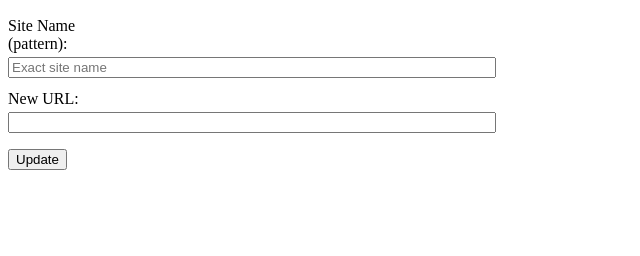
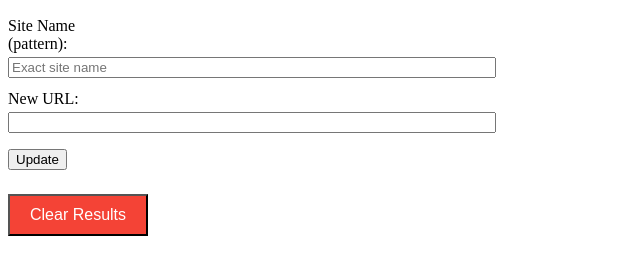
Before and after one commit to AlbertV1810/assignment-3--principles-of-databases--cs-365--fall-2025, a PHP site: page / in a window 1280 px wide. Shown: the part 565-821 px from the top of the page, without its empty margins (0-640 px from the left). Before the commit the page ends 735 px from the top, so only its background shows below. Run offline with PHP 8.4, Linux system fonts and the light colour scheme.

Commit message:
clear button test

```diff
--- a/index.php
+++ b/index.php
@@ -182,5 +182,12 @@ if ($_SERVER['REQUEST_METHOD'] === 'POST' && isset($_POST['action'])) {
         <button type="submit">Update</button>
     </form>
 
+    <form method="POST" style="margin: 20px 0;">
+        <input type="hidden" name="action" value="clear">
+        <button type="submit" style="background-color: #f44336; color: white; padding: 10px 20px; font-size: 16px;">
+            Clear Results
+        </button>
+    </form>
+
 </body>
 </html>
```
